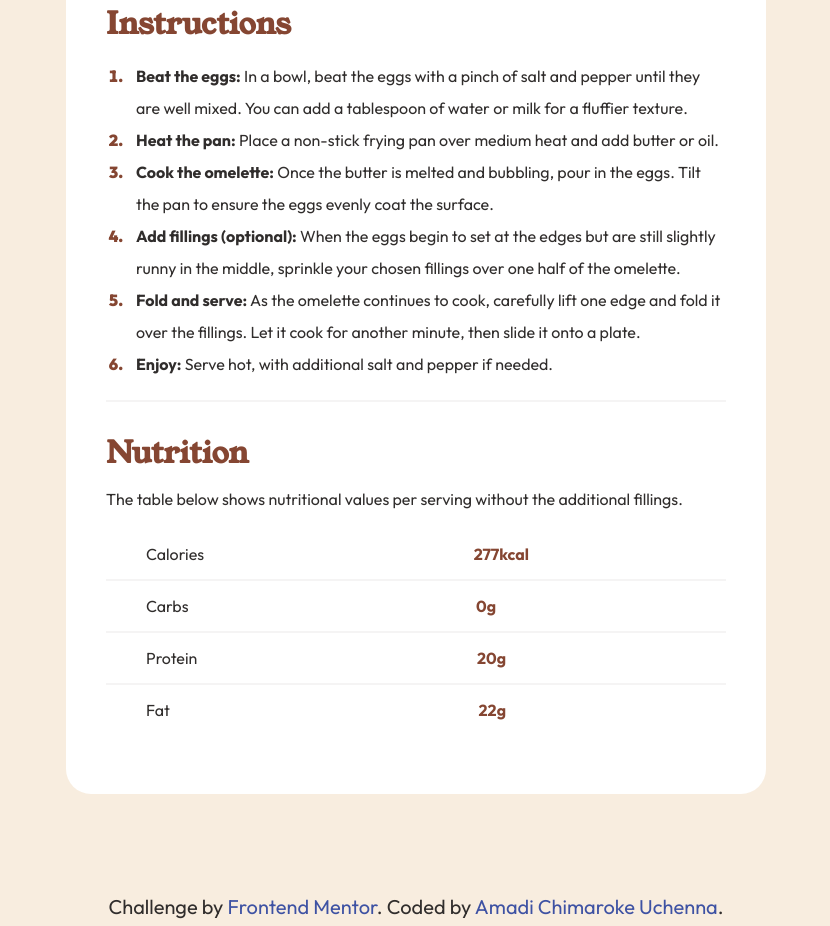
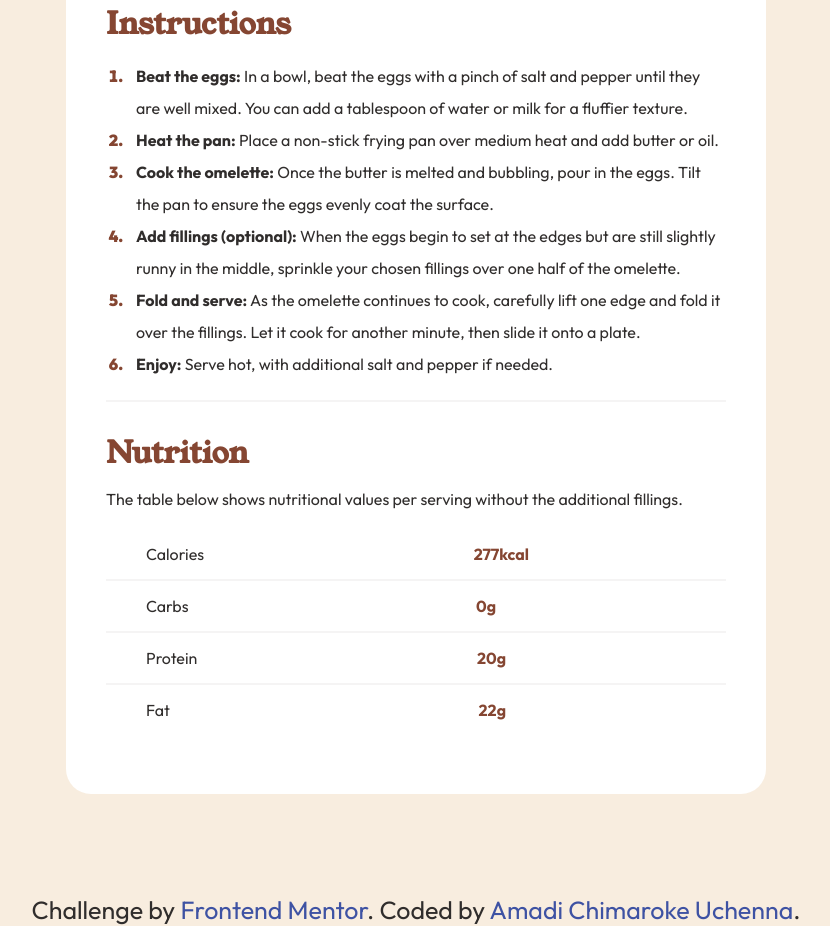
Before and after one commit to ChimarokeAmadi/recipe-page-main, a plain HTML site: page index.html in a window 1280 px wide. Shown: the part 1106-2032 px from the top of the page, without its empty margins (224-1054 px from the left). Drawn offline with Linux system fonts and the light colour scheme.

```diff
--- a/assets/style.css
+++ b/assets/style.css
@@ -4,7 +4,7 @@
     box-sizing: border-box;
 }
 
-.attribution { font-size: 20px; text-align: center; }
+.attribution { font-size: 25px; text-align: center; }
 .attribution a { color: hsl(228, 45%, 44%); text-decoration: none;}
 
 :root {
```
